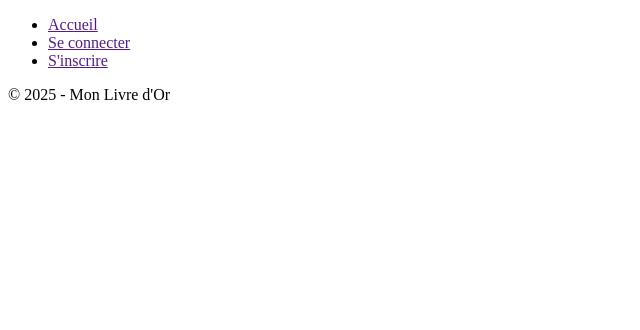
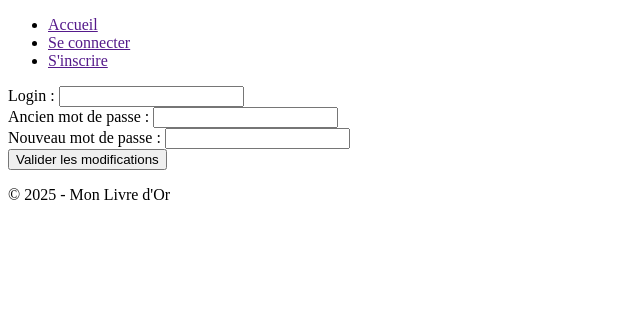
Before and after one commit to flaviemichel-laplateforme/livre-or, a PHP site: the page made by views/user/profile.php in a window 1280 px wide. Shown: the top 330 px of the page, without its empty margins (0-640 px from the left). Run offline with PHP 8.4, Linux system fonts and the light colour scheme; the template is opened without the code that fills it, so the values that code supplies are empty.

Commit message:
Renommer la fonction profile en user_profile et ajouter la logique de mise à jour du profil utilisateur dans le contrôleur. Ajout du formulaire de mise à jour du profil dans la vue.

```diff
--- a/views/user/profile.php
+++ b/views/user/profile.php
@@ -1 +1,19 @@
-<!-- modification du profil  -->
+<form method="POST" action="<?= url('user/update_profile') ?>">
+
+    <div>
+        <label for="login">Login :</label>
+        <input type="text" id="login" name="login" value="<?php echo escape($user['login']); ?>" required>
+    </div>
+
+    <div>
+        <label for="old_password">Ancien mot de passe :</label>
+        <input type="password" id="old_password" name="old_password">
+    </div>
+
+    <div>
+        <label for="new_password">Nouveau mot de passe :</label>
+        <input type="password" id="new_password" name="new_password">
+    </div>
+
+    <button type="submit" class="btn btn-primary">Valider les modifications</button>
+</form>
```
Also changed, not shown: controllers/user_controller.php (+28 -2 lines).
